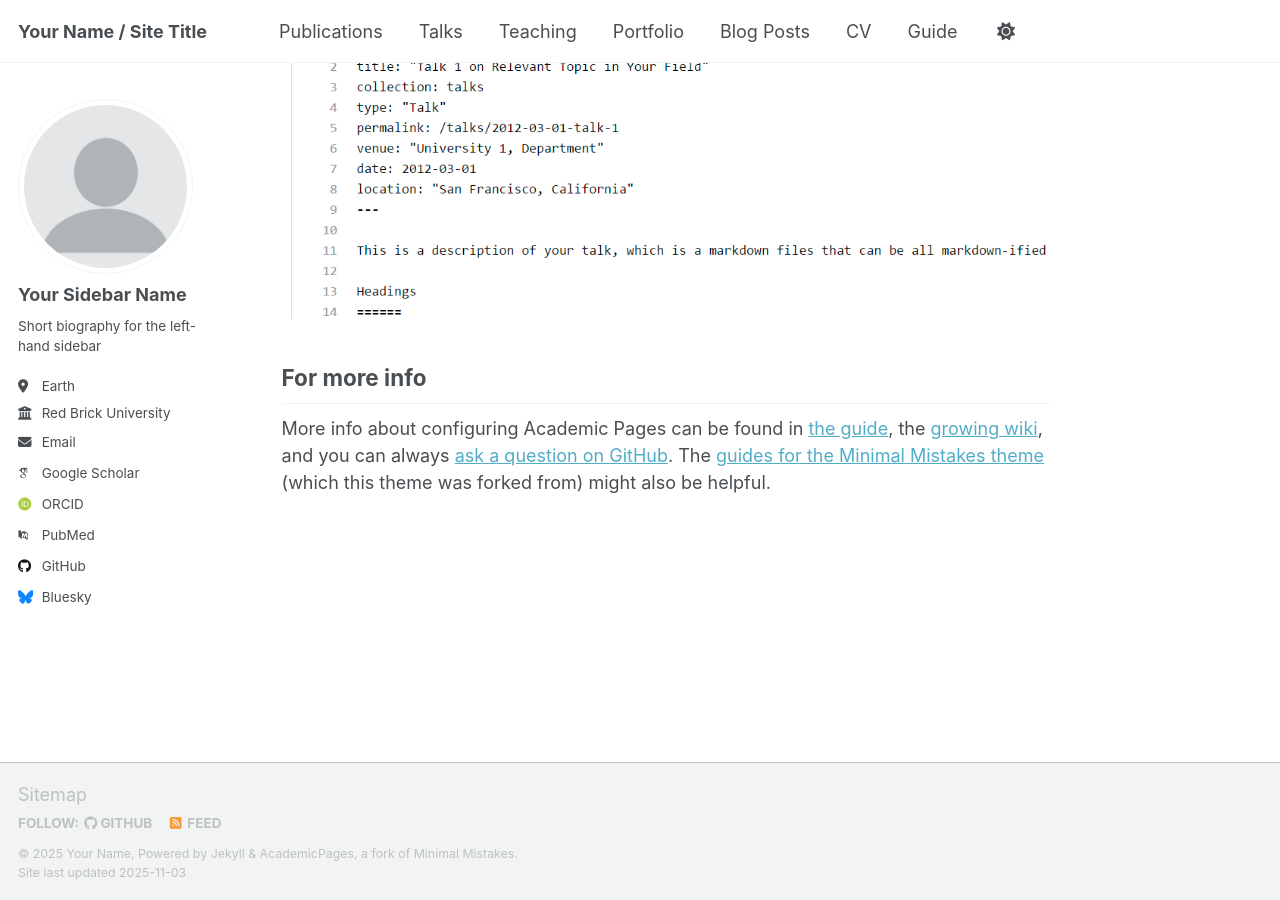
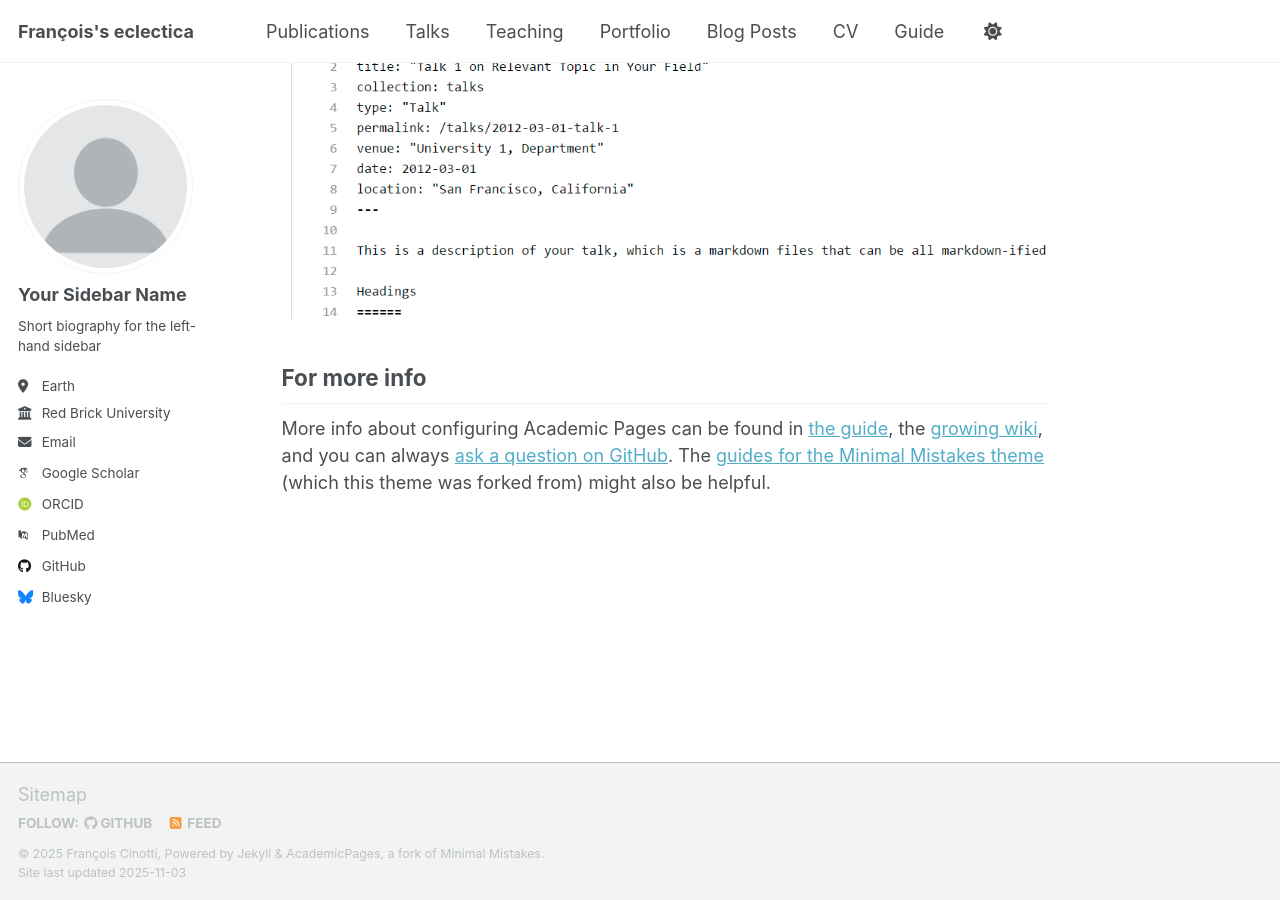
Before and after one commit to frct/frct.github.io, a Jekyll site: the page built from _pages/about.md, in a window 1280 px wide and 900 px high, scrolled down 2880 px. Built offline with Jekyll 4.4.1, drawn with Linux system fonts in a browser that asks for light colours; some web fonts are replaced; a script that is not in the unit is left out.

Commit message:
Update _config.yml

```diff
--- a/_config.yml
+++ b/_config.yml
@@ -7,16 +7,16 @@
 # server process.
 
 # Basic Site Settings
-locale                   : "en-US"
+locale                   : "en-GB"
 site_theme               : "default" # Currently available options are "default", "air"
-title                    : "Your Name / Site Title"
+title                    : "François's eclectica"
 title_separator          : "-"
-name                     : &name "Your Name"
+name                     : &name "François Cinotti"
 description              : &description "Your Name's academic portfolio"   # Update this with a general description of your site, this is the default if not overridden by a page
-url                      : https://academicpages.github.io # The base hostname & protocol for your site e.g. "https://[your GitHub username].github.io",
+url                      : https://frct.github.io # The base hostname & protocol for your site e.g. "https://[your GitHub username].github.io",
                                                            # or if you already have some other page hosted on Github then use "https://[your GitHub username].github.io/[Your Repo Name]"
 baseurl                  : "" # the subpath of your site, e.g. "/blog"
-repository               : "academicpages/academicpages.github.io"
+repository               : "frct/frcts.github.io"
 
 # Site Author - The following control what appear as part of the author content on the side bar.
 #               If a field is blank the icon and link will not appear, otherwise it will be shown.
```
